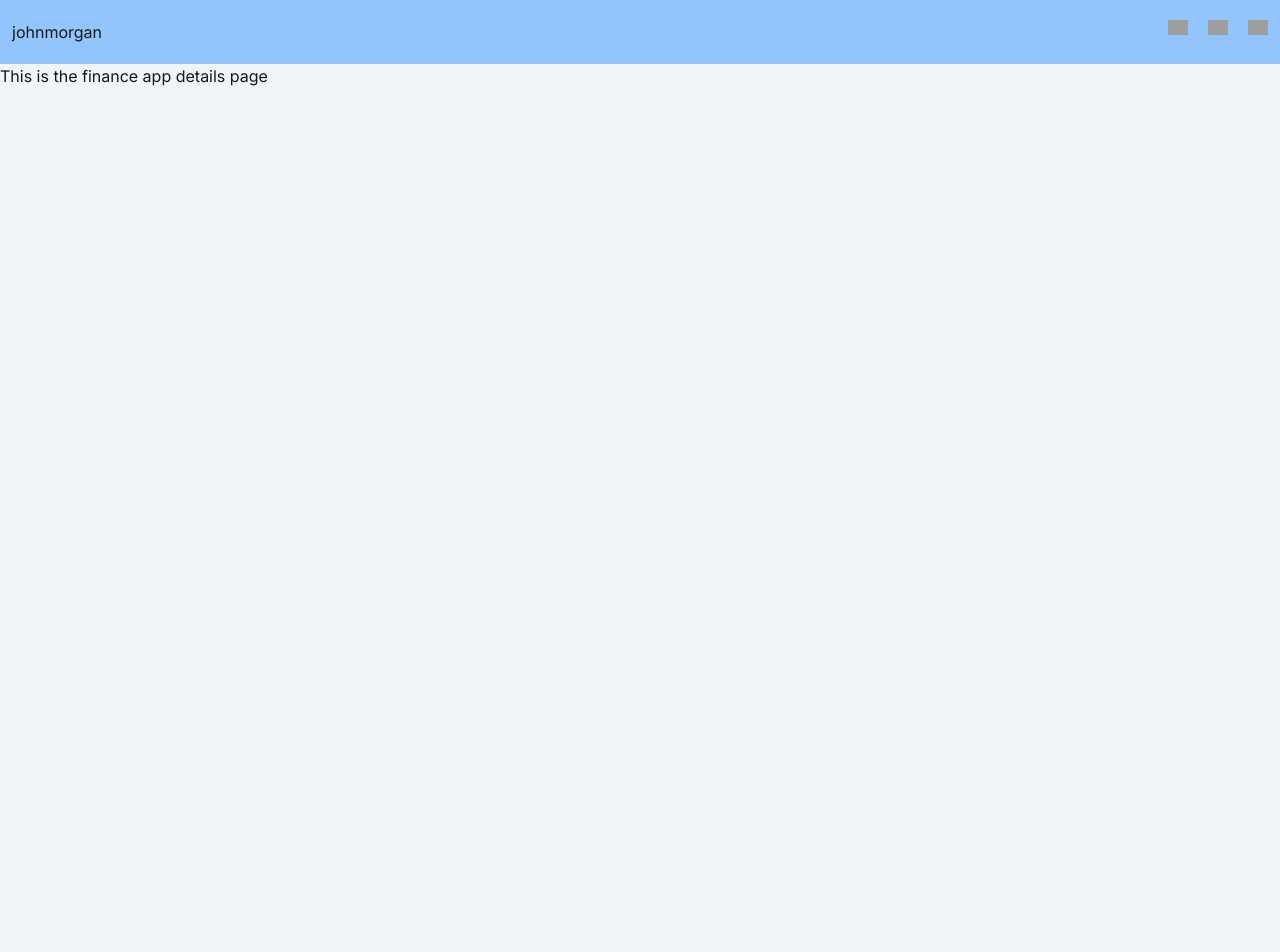
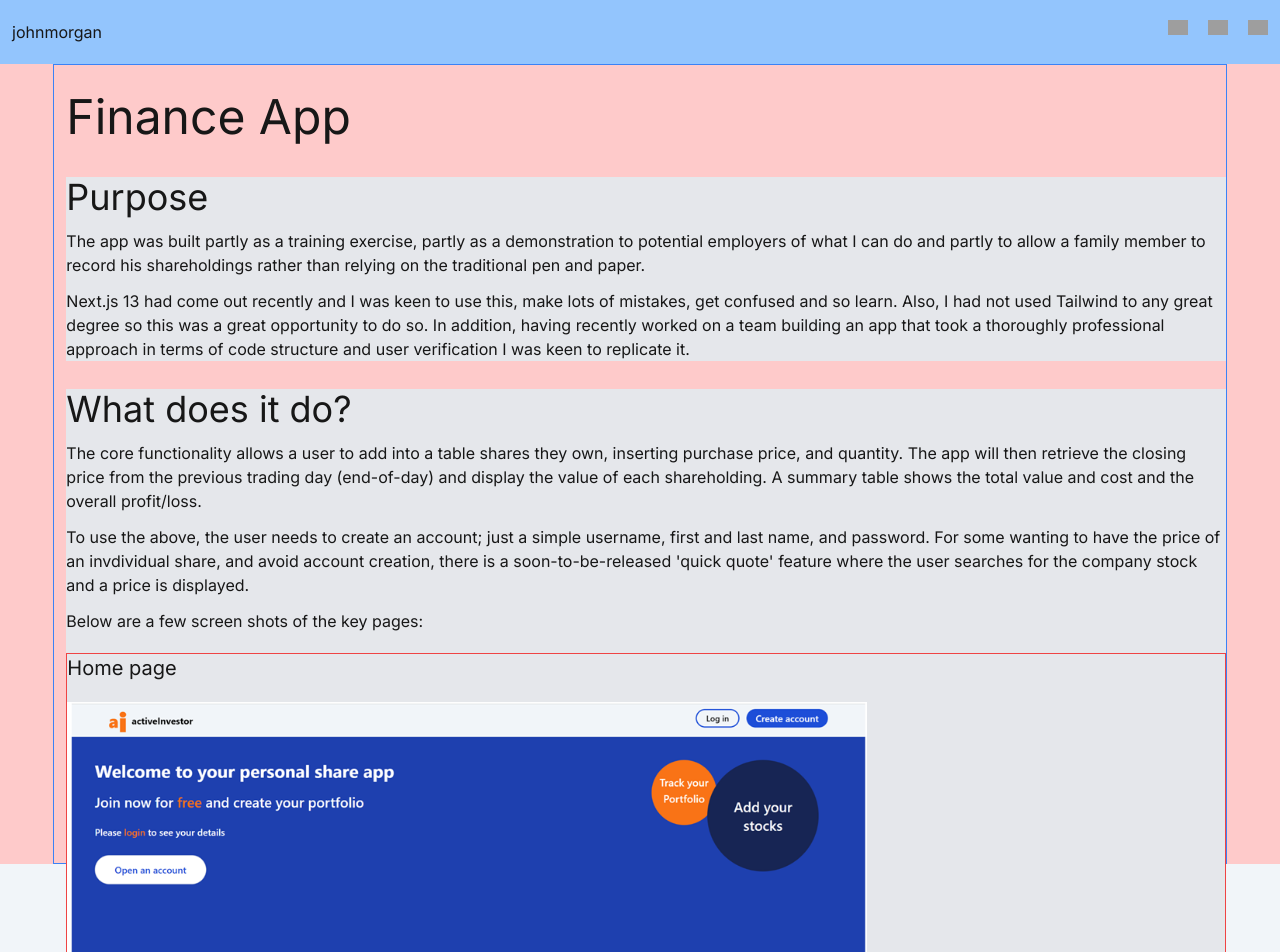
Before and after one commit to johnhm22/iamjohn, a Next.js app: page /projects/finance-app in a window 1280 px wide. Shown: the top 952 px of the page. Before the commit the page ends 800 px from the top, so only its background shows below. Built offline with nearby package versions, Linux system fonts and the light colour scheme; grey boxes are pictures that could not be loaded.

Commit message:
Creating details page for finance app

```diff
--- a/app/projects/finance-app/page.tsx
+++ b/app/projects/finance-app/page.tsx
@@ -1,9 +1,51 @@
-import React from 'react'
+import React from 'react';
+import Image from 'next/image'
 
 const page = () => {
   return (
-    <div>This is the finance app details page</div>
+    <>
+    <section className='h-screen bg-red-200 flex justify-center'>
+    <div className='w-11/12 pl-3 border border-blue-500'>
+    <h1 className='pt-7 text-5xl mb-9 font-normal'>Finance App</h1>
+    <div className='mb-7 bg-gray-200'>
+    <p className='text-4xl'>Purpose</p>
+    <p className='my-3'>The app was built partly as a training exercise, partly as a demonstration to potential employers of what I can do and partly to allow a family member to record his shareholdings rather than relying on the traditional pen and paper.</p>
+        <p>
+    Next.js 13 had come out recently and I was keen to use this, make lots of mistakes, get confused and so learn. Also, I had not used Tailwind to any great degree so this was a great opportunity to do so. In addition, having recently worked on a team building an app that took a thoroughly professional approach in terms of code structure and user verification I was keen to replicate it.
+    </p>
+    </div>
+    <div className='mb-7 bg-gray-200'>
+    <p className='text-4xl'>What does it do?</p>
+    <p className='my-3'>The core functionality allows a user to add into a table shares they own, inserting purchase price, and quantity. The app will then retrieve the closing price from the previous trading day (end-of-day) and display the value of each shareholding. A summary table shows the total value and cost and the overall profit/loss.</p>
+    <p className='mb-3'>To use the above, the user needs to create an account; just a simple username, first and last name, and password. For some wanting to have the price of an invdividual share, and avoid account creation, there is a soon-to-be-released 'quick quote' feature where the user searches for the company stock and a price is displayed.</p>
+    <p>
+    Below are a few screen shots of the key pages:
+    </p>
+    <div className='flex flex-col mt-5 border border-red-500 justify-center'>
+      <p className='mb-5 text-xl'>Home page</p>
+    <Image alt='finance app home page' width={800} height={800} className='' src='/finance-home.png'/>
+    </div>
+
+    <div className='mt-5 border border-red-500 flex flex-col justify-center'>
+    <p className='mb-5 text-xl'>Ceate account</p>
+    <Image alt='finance app home page' width={800} height={800} className=' ' src='/finance-create-account.png'/>
+    </div>
+    <div className='mt-5 border border-red-500 flex justify-center'>
+
+    <Image alt='finance app home page' width={800} height={800} className=' ' src='/finance-portfolio.png'/>
+    </div>
+
+    </div>
+    <div className='mb-7 bg-gray-200'>
+    <p className='text-4xl'>Tech used</p>
+    </div>
+    <p className='text-4xl'>Lessons learnt</p>
+    </div>
+    </section>
+
+    </>
   )
+
 }
 
 export default page
```
